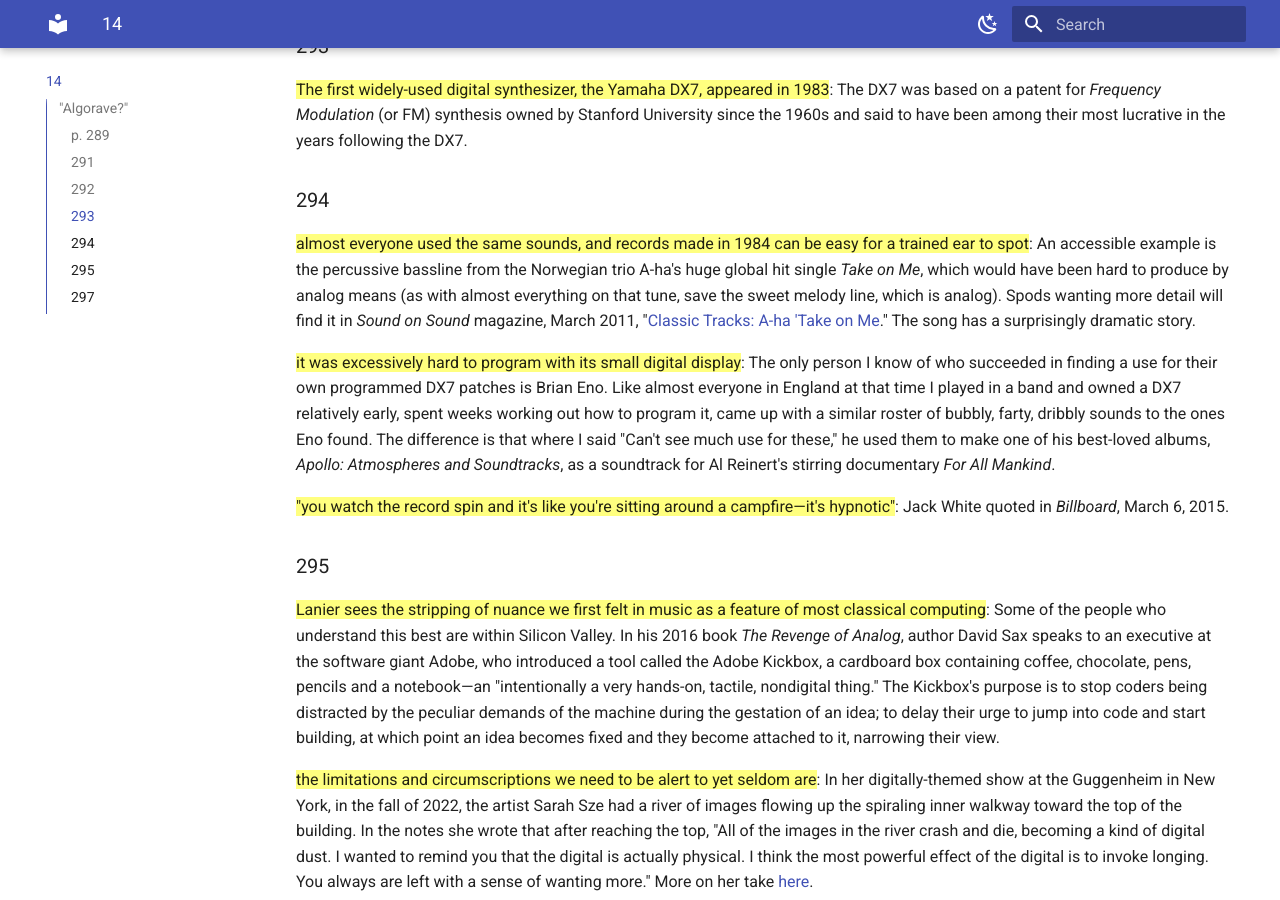
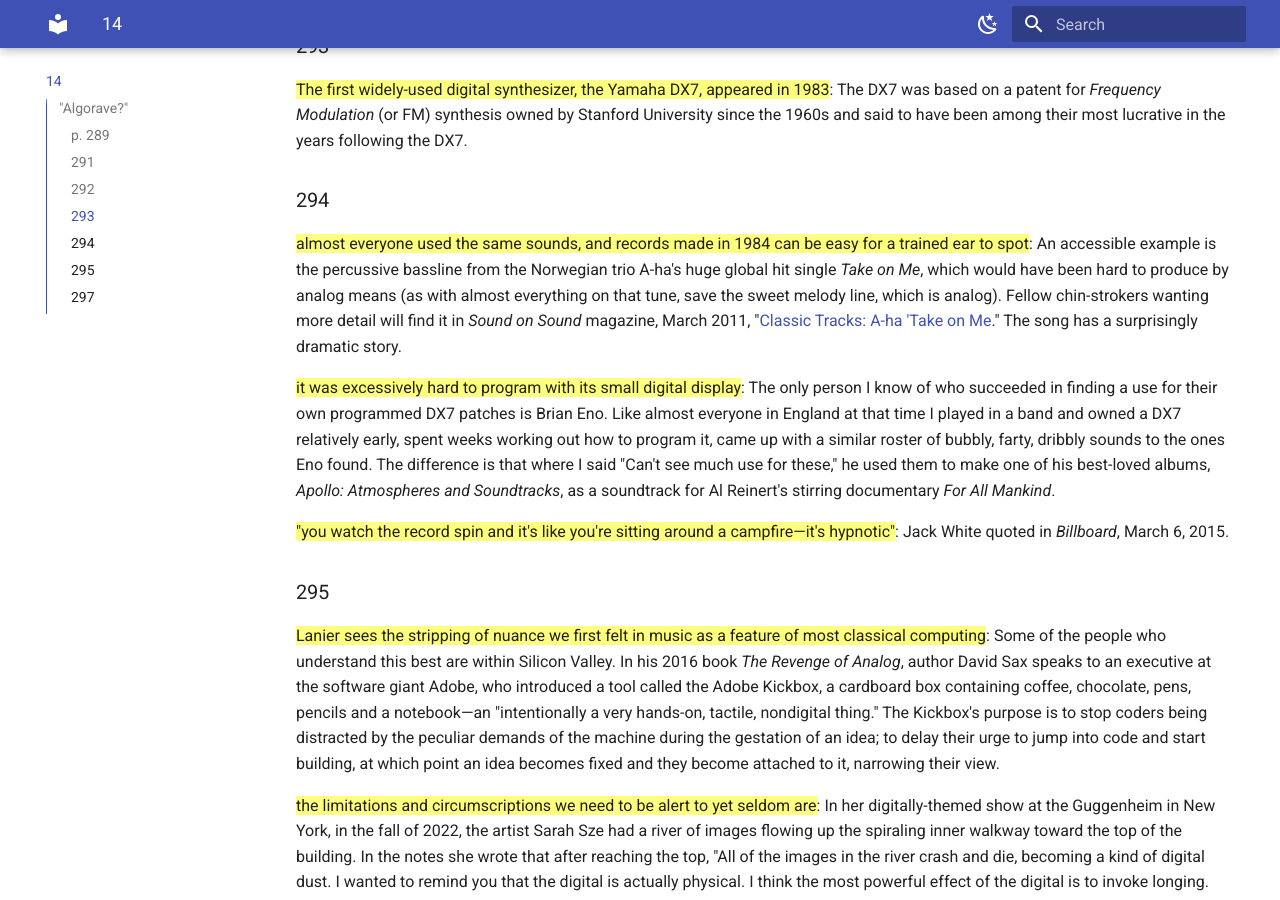
Before and after one commit to zappascout/devil_notes-sources, an MkDocs documentation site: the page built from docs/notes_14_devil.md, in a window 1280 px wide and 900 px high, scrolled down 1109 px. Built offline with MkDocs 1.6.1 and Material for MkDocs 9.7.7, drawn with Linux system fonts in a browser that asks for light colours.

Commit message:
tidy a-ha

```diff
--- a/docs/notes_14_devil.md
+++ b/docs/notes_14_devil.md
@@ -66,7 +66,7 @@
 An accessible example is the percussive bassline from the Norwegian trio A-ha's huge global hit
 single *Take on Me*, which would have been hard to produce by analog
 means (as with almost everything on that tune, save the sweet melody
-line, which is analog). Spods wanting more detail will find it in *Sound on
+line, which is analog). Fellow chin-strokers wanting more detail will find it in *Sound on
 Sound* magazine, March 2011, "[Classic Tracks: A-ha 'Take on Me][a2]." The song has a surprisingly dramatic story.
 [a2]:https://www.soundonsound.com/techniques/classic-tracks-ha-take-me
 
```
